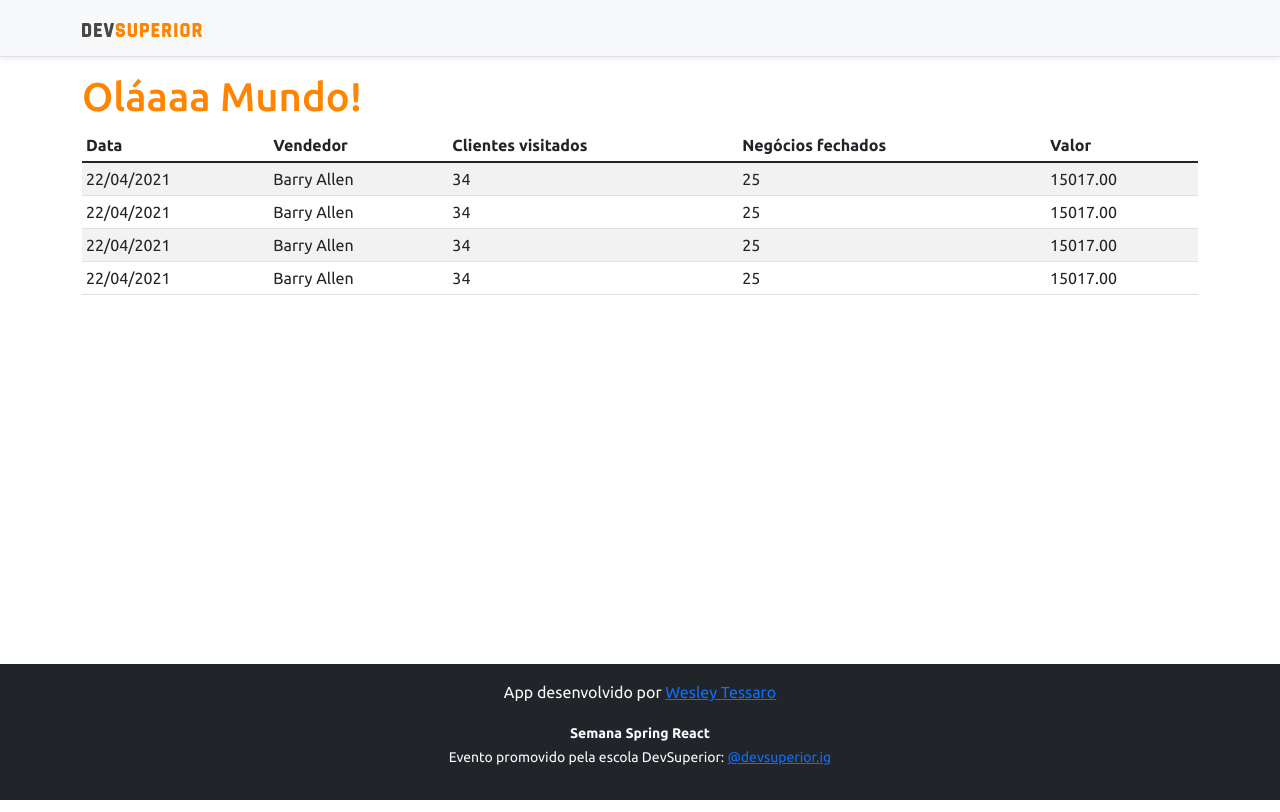
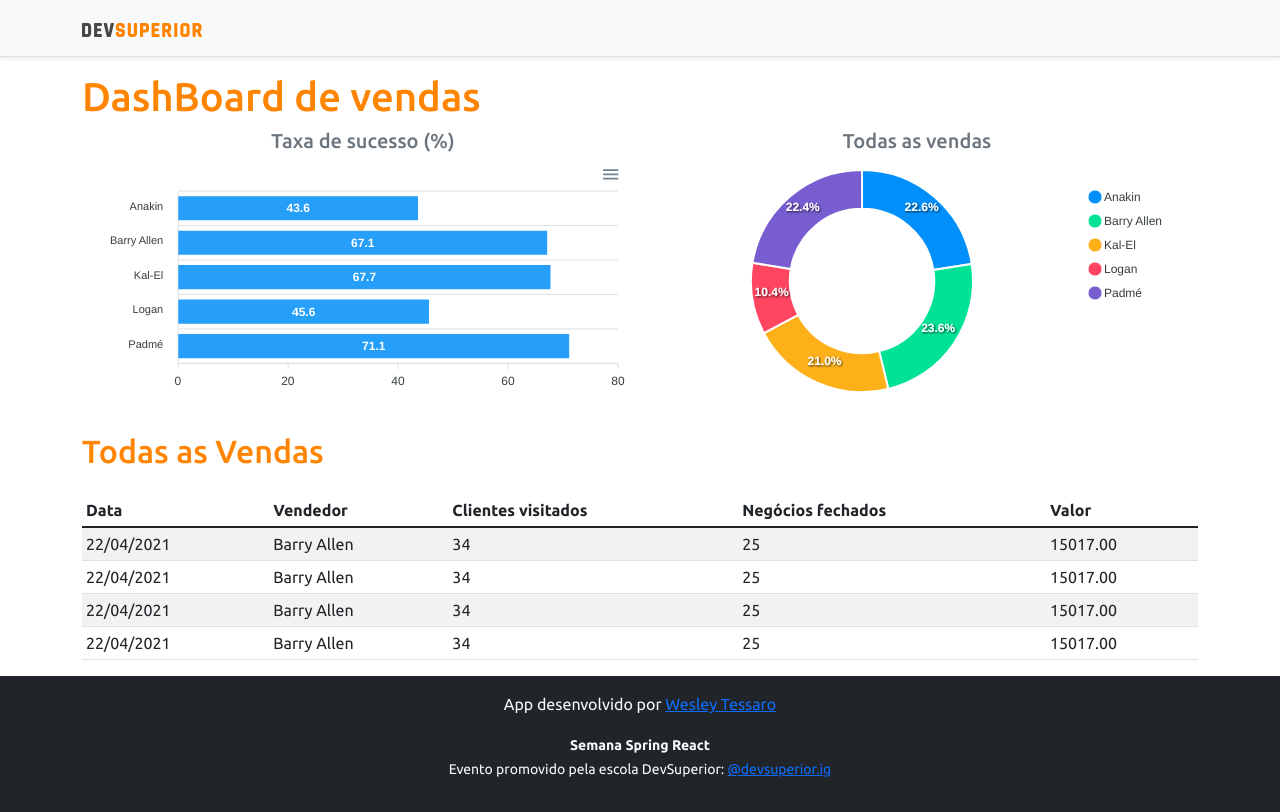
Before and after one commit to wesleytessaro/projeto-sds4, a React (Create React App) app in the folder frontend/: page / in a window 1280 px wide. Built offline with nearby package versions, Linux system fonts and the light colour scheme.

Commit message:
static charts

```diff
--- a/frontend/package.json
+++ b/frontend/package.json
@@ -11,8 +11,10 @@
     "@types/node": "^12.0.0",
     "@types/react": "^17.0.0",
     "@types/react-dom": "^17.0.0",
+    "apexcharts": "^3.28.1",
     "bootstrap": "^5.1.1",
     "react": "^17.0.2",
+    "react-apexcharts": "^1.3.9",
     "react-dom": "^17.0.2",
     "react-scripts": "4.0.3",
     "typescript": "^4.1.2",
--- a/frontend/src/App.tsx
+++ b/frontend/src/App.tsx
@@ -1,4 +1,6 @@
+import BarChart from "components/BarChart";
 import DataTable from "components/DataTable";
+import DonutChart from "components/DonutChart";
 import Footer from "components/Footer";
 import NavBar from "components/NavBar";
 
@@ -7,10 +9,24 @@
     <>
       <NavBar />
       <div className="container">
-        <h1 className="text-primary">Oláaaa Mundo!</h1>
-        <DataTable/>
+        <h1 className="text-primary">DashBoard de vendas</h1>
+        <div className="row px-3">
+          <div className="col-sm-6">
+            <h5 className="text-center text-secondary"> Taxa de sucesso (%) </h5>
+            <BarChart />
+          </div>
+          <div className="col-sm-6">
+            <h5 className="text-center text-secondary" > Todas as vendas</h5>
+            <DonutChart />
+          </div>
+        </div>
+
+        <div className="py-3">
+          <h2 className="text-primary">Todas as Vendas</h2>
+        </div>
+        <DataTable />
       </div>
-      <Footer/>
+      <Footer />
     </>
   );
 }
--- /dev/null
+++ b/frontend/src/components/BarChart/index.tsx
@@ -0,0 +1,32 @@
+import Chart from 'react-apexcharts'
+const BarChart = () => {
+    const options = {
+        plotOptions: {
+            bar: {
+                horizontal: true,
+            }
+        },
+     };
+     const mockData = {
+        labels: {
+            categories: ['Anakin', 'Barry Allen', 'Kal-El', 'Logan',
+     'Padmé']
+        },
+        series: [
+            {
+                name: "% Sucesso",
+                data: [43.6, 67.1, 67.7, 45.6, 71.1]
+            }
+        ]
+     };
+    return (
+        <Chart
+            options={{...options,xaxis:mockData.labels}}
+            series={mockData.series}
+            type="bar"
+            height="240"
+         />
+    );
+}
+
+export default BarChart;
--- /dev/null
+++ b/frontend/src/components/DonutChart/index.tsx
@@ -0,0 +1,22 @@
+import Chart from 'react-apexcharts'
+const DonutChart = () => {
+    const mockData = {
+        series: [477138, 499928, 444867, 220426, 473088],
+        labels: ['Anakin', 'Barry Allen', 'Kal-El', 'Logan', 'Padmé']
+     }
+     const options = {
+        legend: {
+            show: true
+        }
+     }
+    return (
+        <Chart
+            options={{...options,labels:mockData.labels}}
+            series={mockData.series}
+            type="donut"
+            height="240"
+         />
+    );
+}
+
+export default DonutChart;
```
Also changed, not shown: 1 other file (tests, documents, lock files or other folders).
